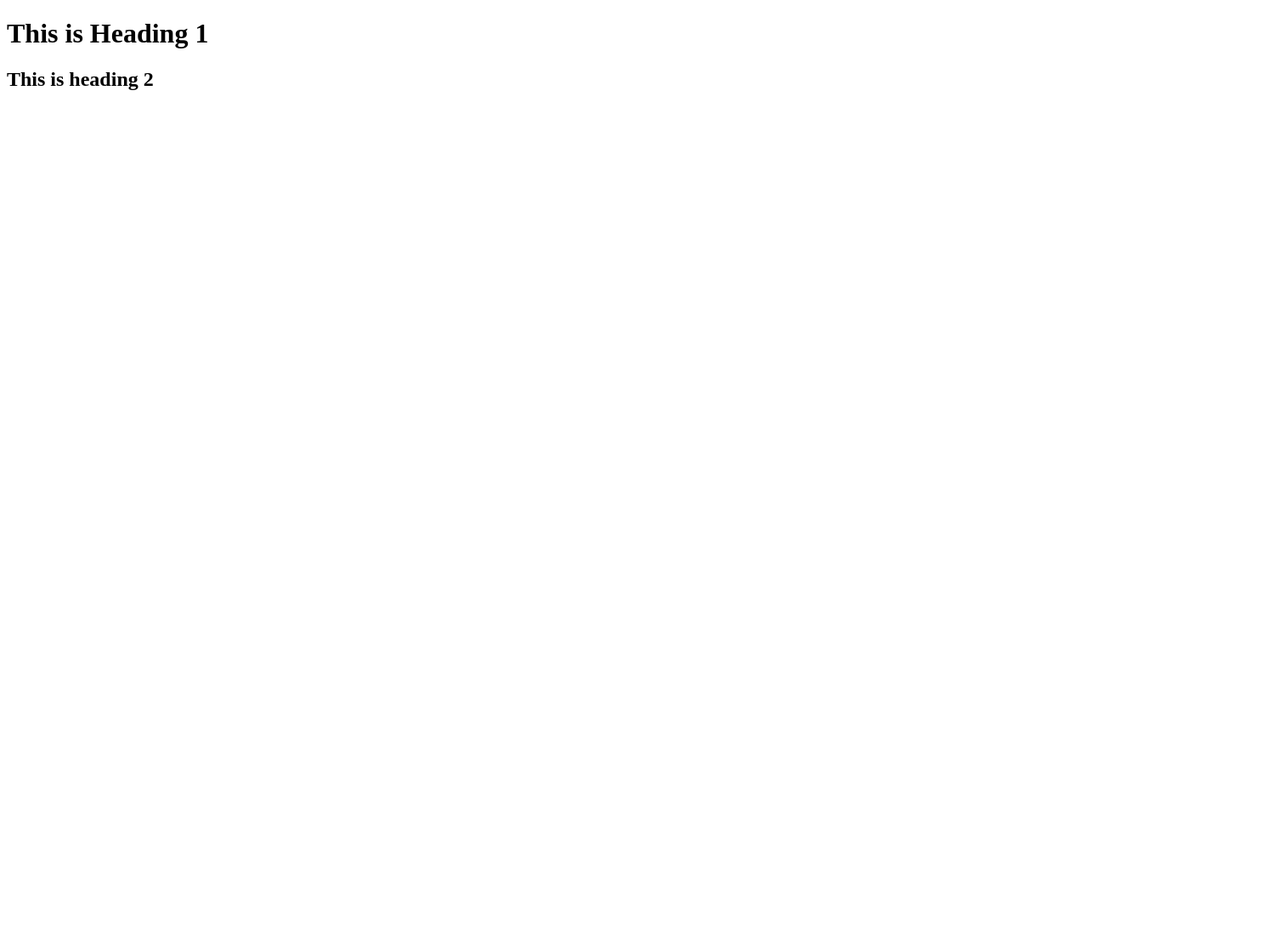
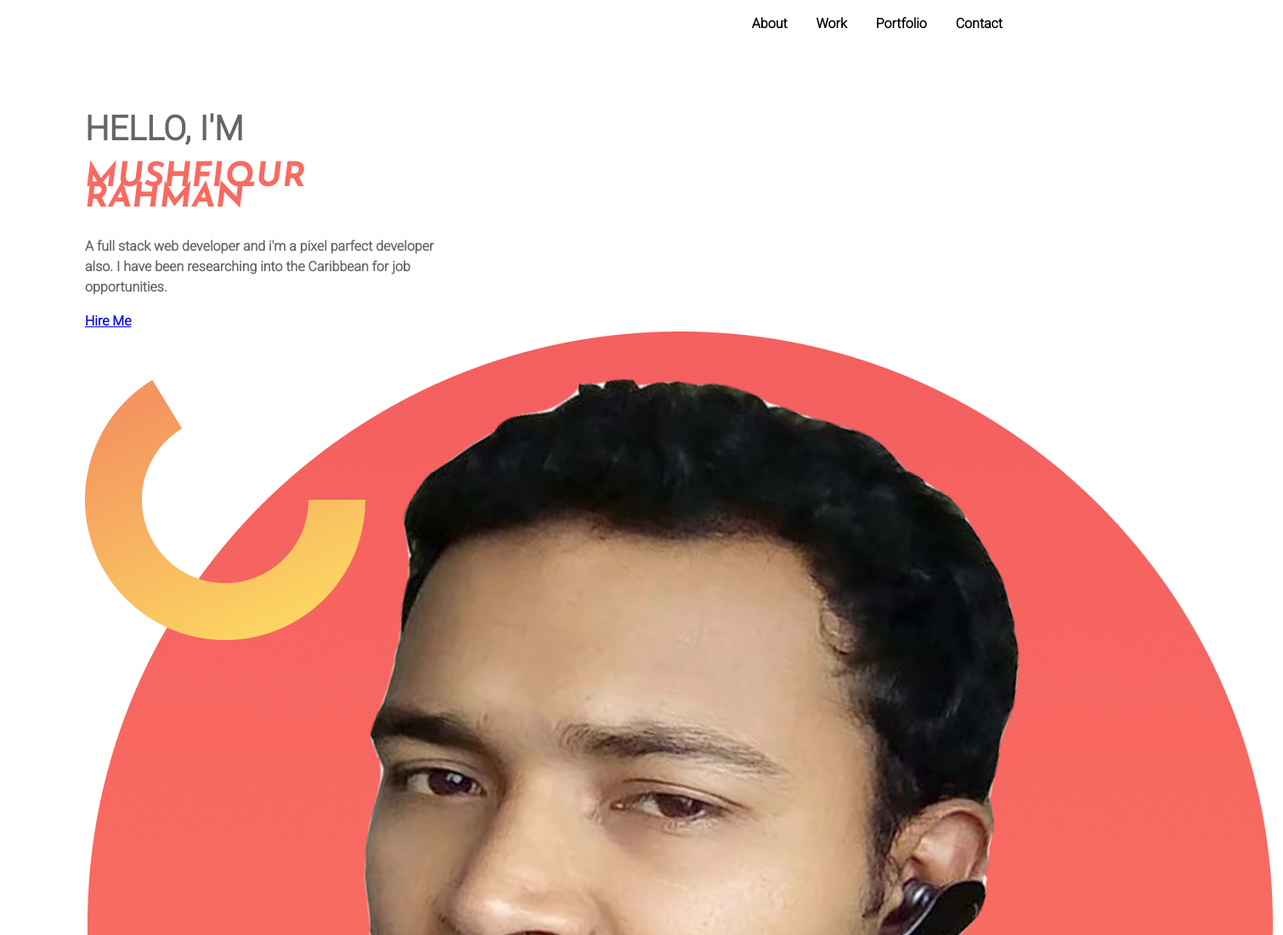
Before and after one commit to ms-musfiq/my-first-website, a plain HTML site: page index.html in a window 1280 px wide. Shown: the top 1100 px of the page at 85% size, 1510 px wide, since content can reach past the window. Before the commit the page ends 800 px from the top, so only its background shows below. Drawn offline with Linux system fonts and the light colour scheme.

Commit message:
this comment for add img file

```diff
--- a/index.html
+++ b/index.html
@@ -4,12 +4,42 @@
     <meta charset="UTF-8">
     <meta name="viewport" content="width=device-width, initial-scale=1.0">
     <title>My First Web Site</title>
+    <link rel="preconnect" href="https://fonts.gstatic.com">
+    <link href="https://fonts.googleapis.com/css2?family=Comfortaa:wght@700&display=swap" rel="stylesheet">
+    <link rel="preconnect" href="https://fonts.gstatic.com">
+    <link href="https://fonts.googleapis.com/css2?family=Roboto:wght@300&display=swap" rel="stylesheet">
+    <link rel="preconnect" href="https://fonts.gstatic.com">
+    <link href="https://fonts.googleapis.com/css2?family=Josefin+Sans:ital,wght@1,700&display=swap" rel="stylesheet">
     <link rel="stylesheet" href="style.css">
 </head>
 <body>
 
-    <h1>This is Heading 1</h1>
-    <h2>This is heading 2</h2>
+    <header>
+        <nav>
+            <ul>
+                <li><a href="#">About</a></li>
+                <li><a href="#">Work</a></li>
+                <li><a href="#">Portfolio</a></li>
+                <li><a href="#">Contact</a></li>
+            </ul>
+        </nav>
+    </header>
+
+    <section class="top-header">
+        <div class="top-div">
+            <h1>HELLO, I'M</h1>
+            <h1 id="name-color">MUSHFIQUR RAHMAN</h1>
+            <p>
+                A full stack web developer and i'm a pixel parfect developer also. I have been
+                researching into the Caribbean for job opportunities.
+            </p>
+            <a href="#">Hire Me</a>
+        </div>
+
+        <div class="top-div">
+            <img src="/img/Group-33080.png" alt=" this is MUSHFIQUR RAHMAN">
+        </div>
+    </section>
 
 </body>
 </html>
--- a/style.css
+++ b/style.css
@@ -0,0 +1,53 @@
+/* ========================================
+common css
+========================================= */
+body{
+    color: #666666;
+    font-size: 16px;
+    line-height: 1.5em;
+    margin: 0px;
+    padding: 0px;
+    font-family: 'Roboto', sans-serif;
+    font-weight: 700;
+    padding: 0px 100px;
+}
+/* ========================================
+navigation area
+========================================= */
+header nav ul{
+    text-align: right;
+}
+header nav ul li{
+    list-style-type: none;
+    display: inline-block;
+    margin-left: 30px;
+}
+header nav ul li a{
+    text-decoration: none;
+    font-weight: 700;
+    color: black;
+}
+header nav ul li a:hover{
+    color: #F86A61;
+    transition: .3s;
+    text-decoration: underline;
+    text-decoration-style: dotted;
+}
+/* ========================================
+top hero area
+========================================= */
+.top-header{
+    margin-top: 100px;
+    width: 100%;
+}
+.top-div{
+    width: 40%;
+}
+.top-div h1{
+    font-size: 40px;
+    font-weight: bolder;
+}
+#name-color{
+    font-family: 'Josefin Sans', sans-serif;
+    color: #F86A61;
+}
```
Also changed, not shown: img/Group 33059.png (added), img/Group-33080.png (added), img/Group-33084.png (added), img/image 4.png (added), img/image 5.png (added), img/image 6.png (added), img/image 7.png (added), img/image 8.png (added), 1 other file.
